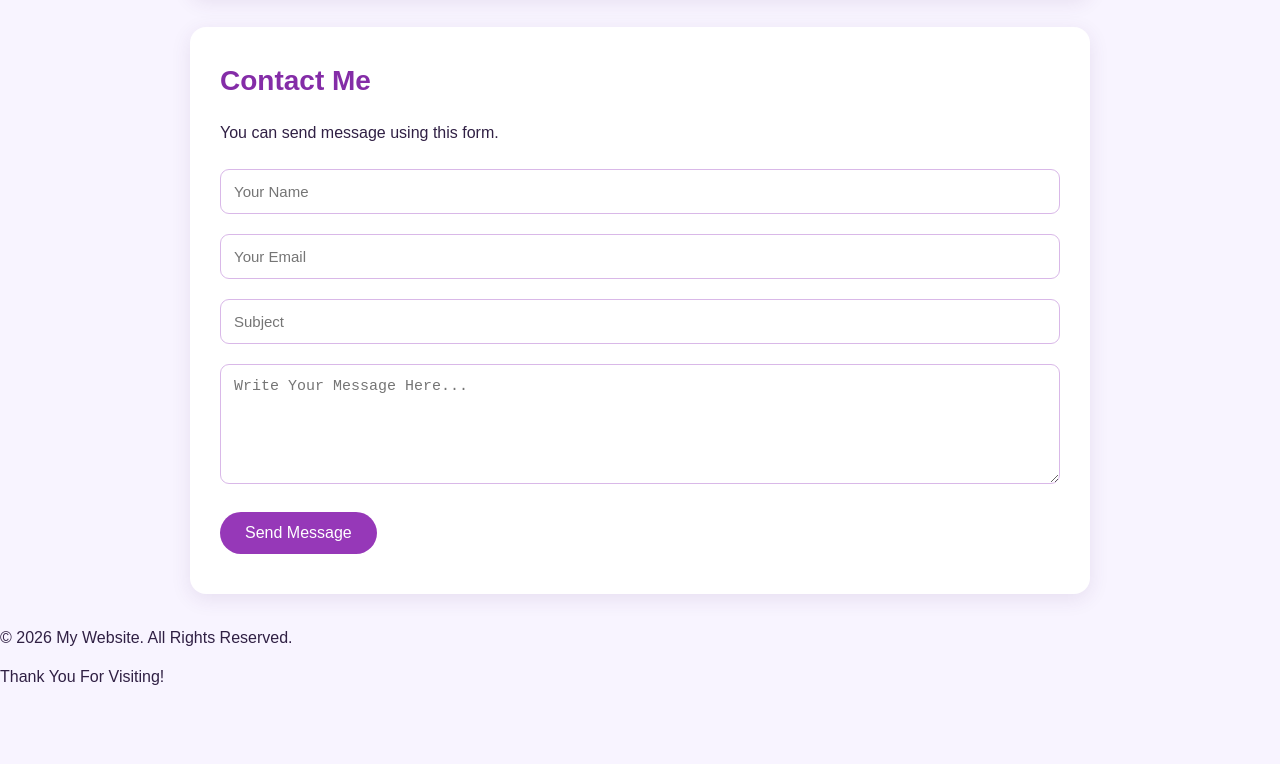
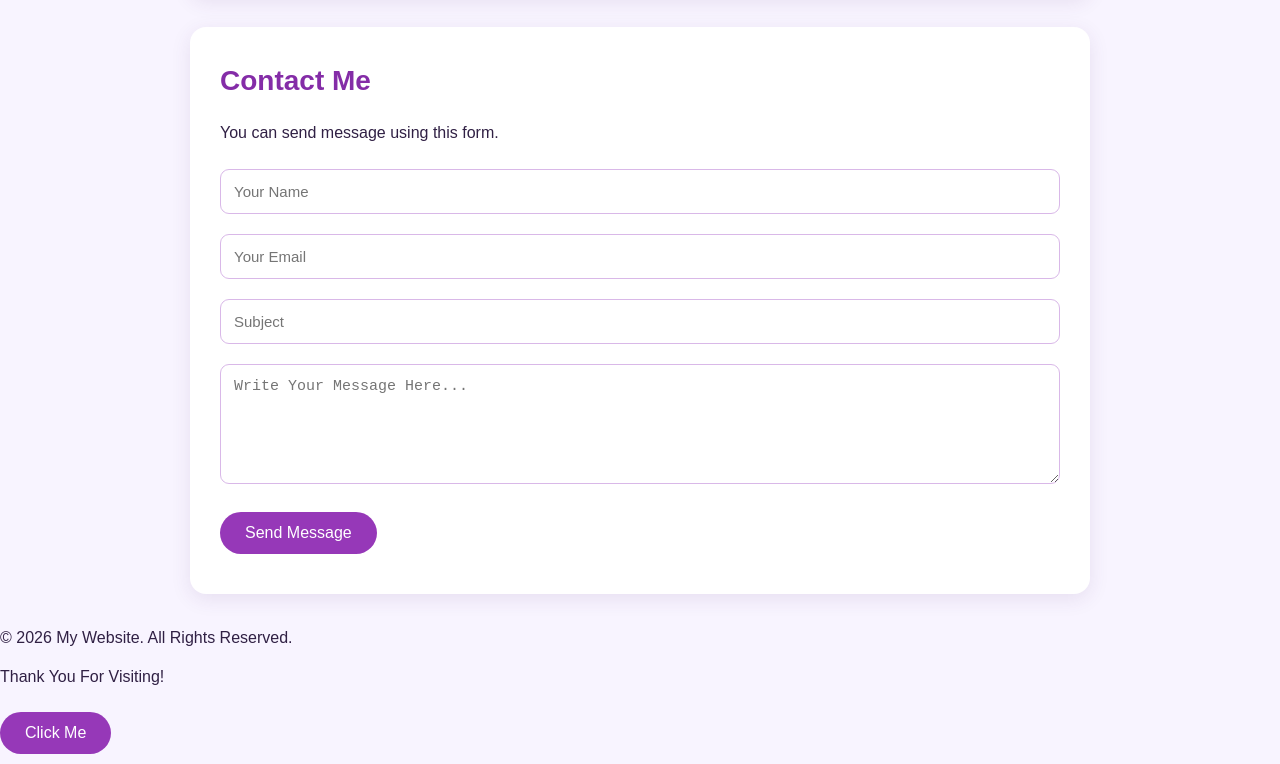
Before and after one commit to zohanchaudhary583-byte/my-website, a plain HTML site: page index.html in a window 1280 px wide. Shown: the part 1776-2540 px from the top of the page. Before the commit the page ends 2478 px from the top, so only its background shows below. Drawn offline with Linux system fonts and the light colour scheme.

Commit message:
Fix HTML structure and add button functionality

```diff
--- a/index.html
+++ b/index.html
@@ -242,6 +242,7 @@ input:focus, textarea:focus {
     <p>© 2026 My Website. All Rights Reserved.</p>
     <p>Thank You For Visiting!</p>
 </footer>
+    <button onclick="alert('You clicked the button!')">Click Me</button>
 <script>
    alert("Hello! JavaScript is working")
    </script>
```
